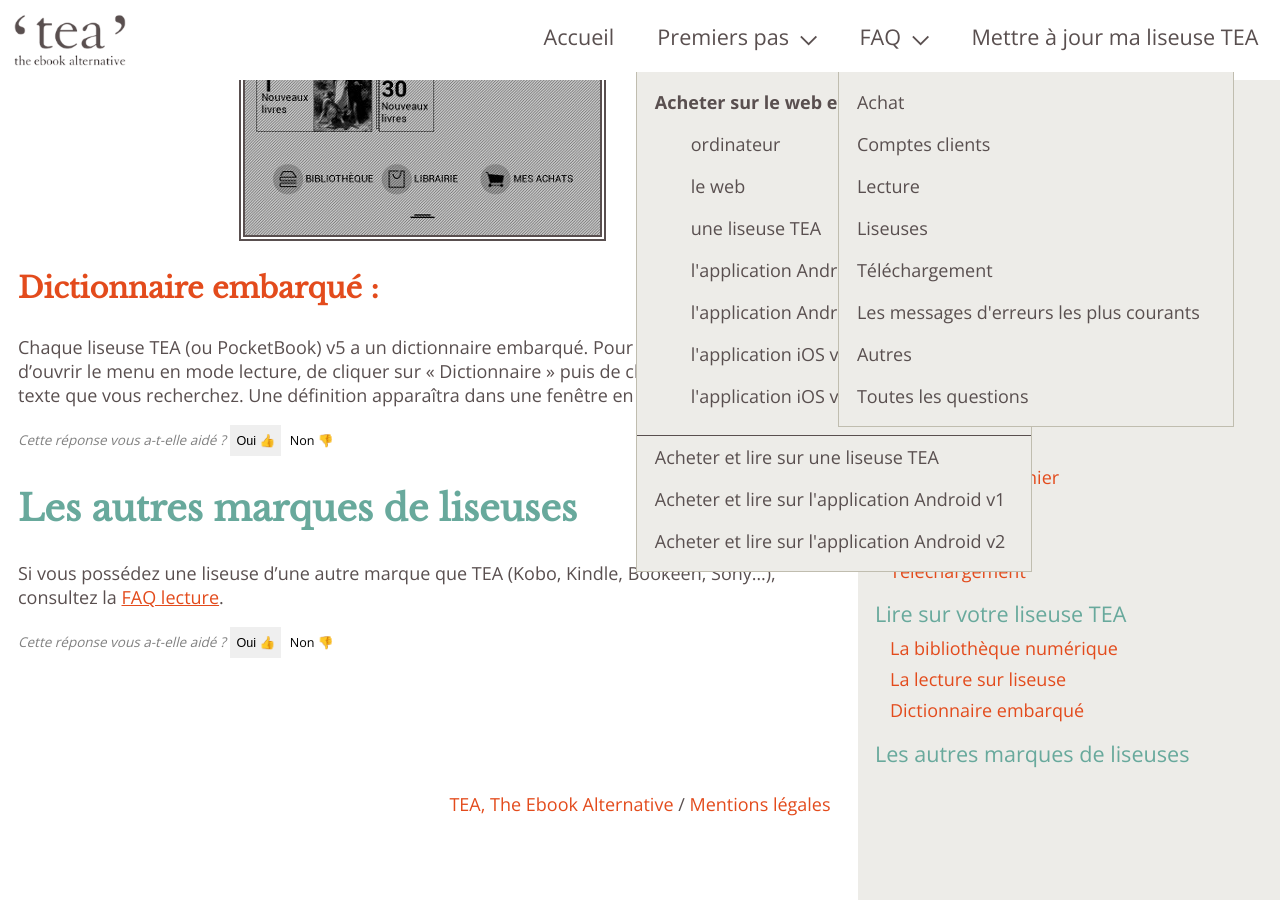
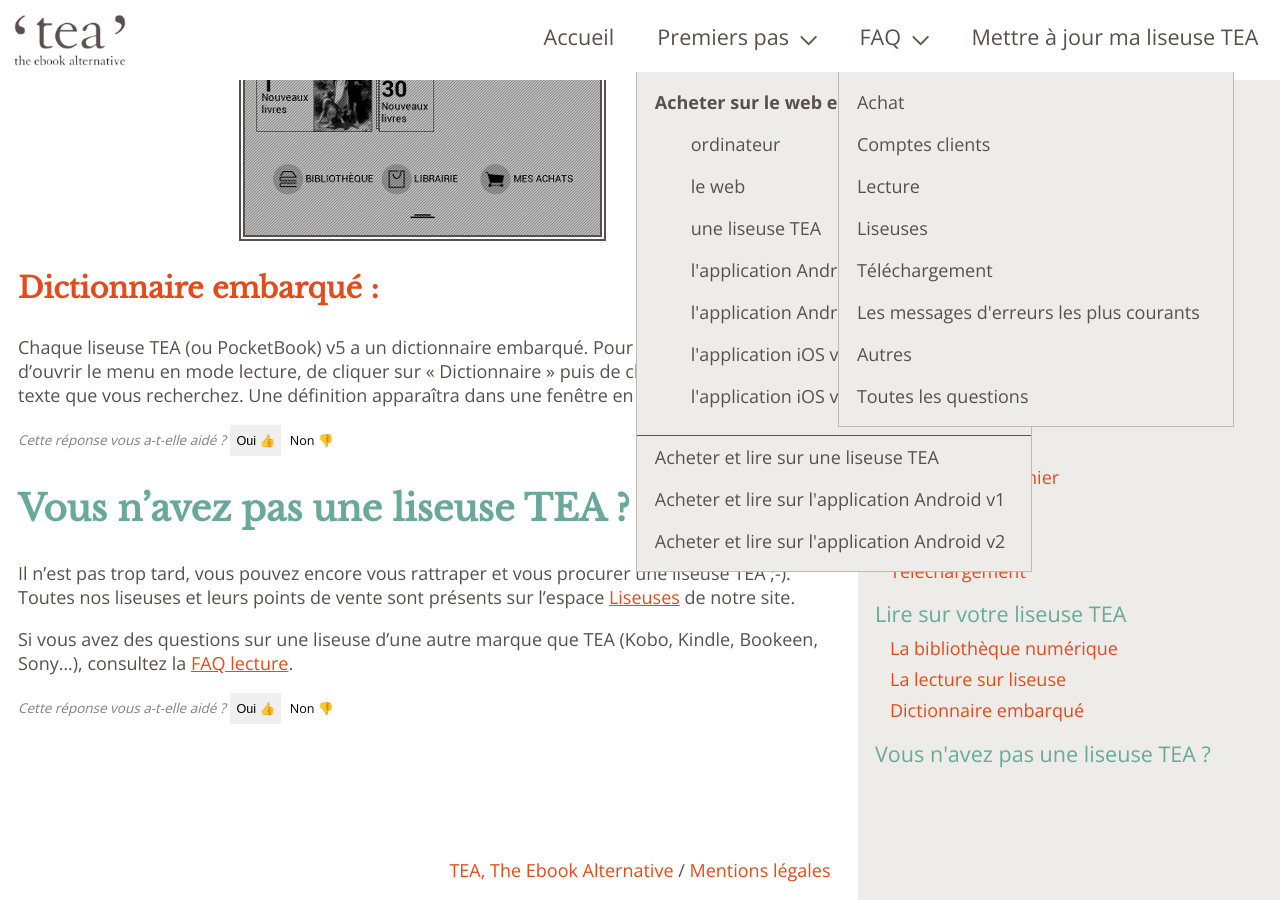
Before and after one commit to TEA-ebook/help-center, a Jekyll site: the page built from _pages/liseuse-liseuseTEA.md, in a window 1280 px wide and 900 px high, scrolled down 20129 px. Built offline with Jekyll 4.4.1, drawn with Linux system fonts in a browser that asks for light colours.

Commit message:
Update liseuse-liseuseTEA.md

```diff
--- a/_pages/liseuse-liseuseTEA.md
+++ b/_pages/liseuse-liseuseTEA.md
@@ -31,10 +31,13 @@
 
 {% include feedback-button.html question="Lire sur votre liseuse TEA" %}
 
-{% include anchor.html id="autres-liseuses" label="Les autres marques de liseuses" %}
+{% include anchor.html id="autres-liseuses" label="Vous n'avez pas une liseuse TEA ?" %}
 
-## Les autres marques de liseuses
+## Vous n'avez pas une liseuse TEA ?
 
-Si vous possédez une liseuse d'une autre marque que TEA (Kobo, Kindle, Bookeen, Sony...), consultez la [FAQ lecture](http://aide.tea-ebook.com/faq-lecture/).
+Il n'est pas trop tard, vous pouvez encore vous rattraper et vous procurer une liseuse TEA ;-).
+Toutes nos liseuses et leurs points de vente sont présents sur l'espace [Liseuses](https://www.tea-ebook.com/solution/#liseuses) de notre site.
+
+Si vous avez des questions sur une liseuse d'une autre marque que TEA (Kobo, Kindle, Bookeen, Sony...), consultez la [FAQ lecture](http://aide.tea-ebook.com/faq-lecture/).
 
 {% include feedback-button.html question="Autres marques de liseuses" %}
```
